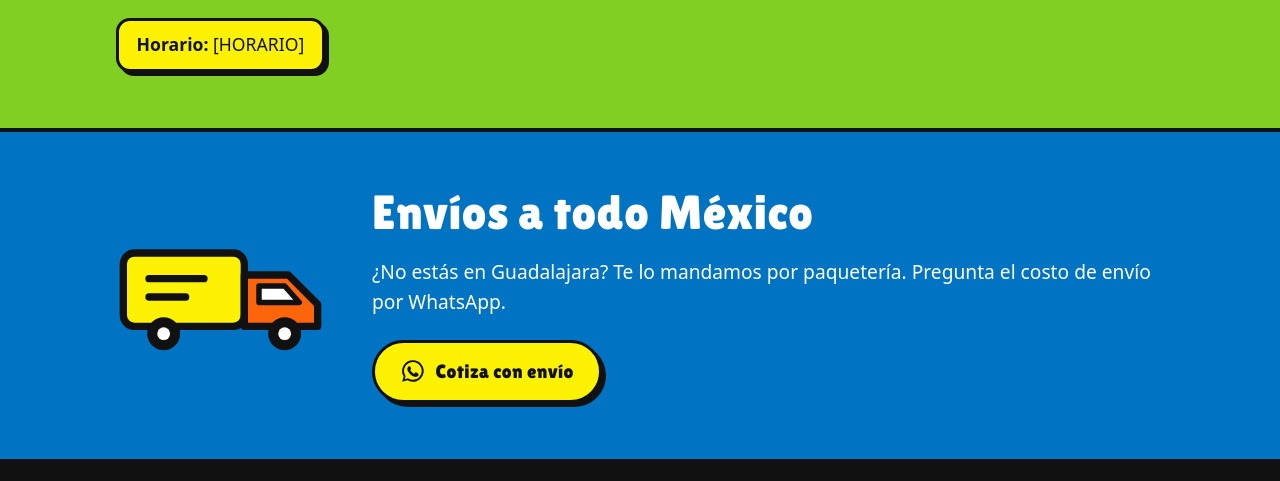
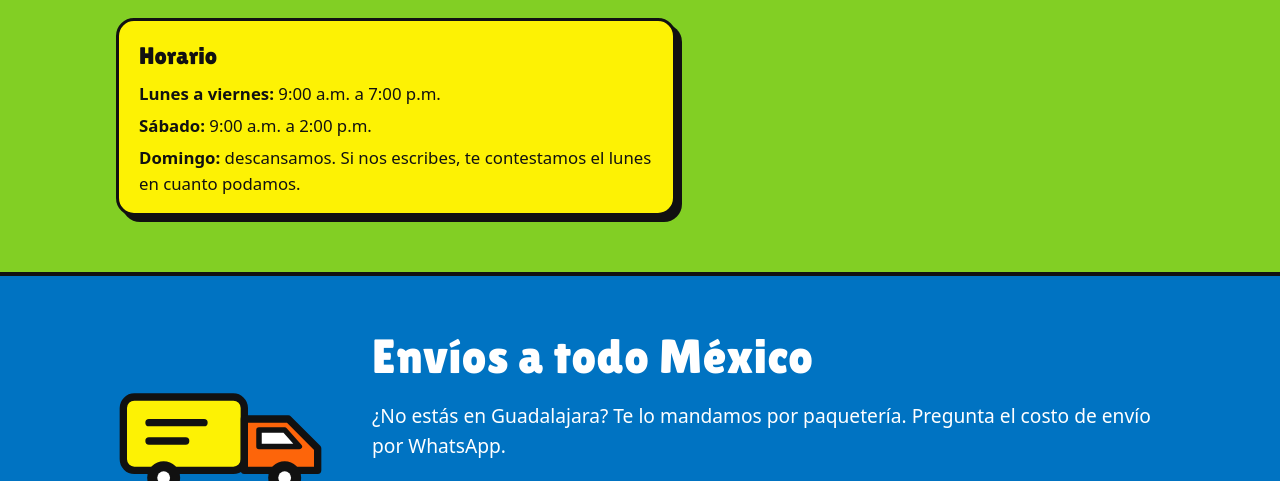
Before and after one commit to eito-tv/refacciones-el-charro, a plain HTML site: page index.html in a window 1280 px wide. Shown: the part 2162-2643 px from the top of the page. Drawn offline with Linux system fonts and the light colour scheme.

Commit message:
Agrega horario de atención
Co-Authored-By: Claude Opus 5.5 <noreply@anthropic.com>

```diff
--- a/index.html
+++ b/index.html
@@ -38,7 +38,6 @@
   <script>document.documentElement.classList.add('js')</script>
   <script src="script.js" defer></script>
 
-  <!-- MARCADOR en JSON-LD: openingHours (formato: "Mo-Fr 09:00-18:00", "Sa 09:00-14:00") -->
   <script type="application/ld+json">
   {
     "@context": "https://schema.org",
@@ -61,7 +60,7 @@
       "postalCode": "44460",
       "addressCountry": "MX"
     },
-    "openingHours": "[HORARIO]",
+    "openingHours": ["Mo-Fr 09:00-19:00", "Sa 09:00-14:00"],
     "sameAs": [
       "https://www.instagram.com/refacciones_el_charro/",
       "https://www.tiktok.com/@refacciones_el_charro",
@@ -72,7 +71,7 @@
         "@type": "AutoPartsStore",
         "name": "Refacciones El Charro · San Carlos",
         "telephone": "+523335044838",
-        "openingHours": "[HORARIO]",
+        "openingHours": ["Mo-Fr 09:00-19:00", "Sa 09:00-14:00"],
         "address": {
           "@type": "PostalAddress",
           "streetAddress": "C. José Luis Verdía 835, San Carlos",
@@ -86,7 +85,7 @@
         "@type": "AutoPartsStore",
         "name": "Refacciones El Charro · 5 de Febrero",
         "telephone": "+523335044838",
-        "openingHours": "[HORARIO]",
+        "openingHours": ["Mo-Fr 09:00-19:00", "Sa 09:00-14:00"],
         "address": {
           "@type": "PostalAddress",
           "streetAddress": "Av. 5 de Febrero 268",
@@ -213,7 +212,14 @@
             <a class="btn btn--blue" href="https://www.google.com/maps/search/?api=1&amp;query=Av.%205%20de%20Febrero%20268%2C%20Guadalajara%2C%20Jal." target="_blank" rel="noopener"><svg class="ico" aria-hidden="true"><use href="#i-pin"/></svg> Cómo llegar<span class="sr-only"> al local de 5 de Febrero</span></a>
           </article>
         </div>
-        <p class="hours reveal"><strong>Horario:</strong> <!-- MARCADOR --> [HORARIO]</p>
+        <div class="hours reveal">
+          <p class="hours__t">Horario</p>
+          <ul>
+            <li><strong>Lunes a viernes:</strong> 9:00 a.m. a 7:00 p.m.</li>
+            <li><strong>Sábado:</strong> 9:00 a.m. a 2:00 p.m.</li>
+            <li><strong>Domingo:</strong> descansamos. Si nos escribes, te contestamos el lunes en cuanto podamos.</li>
+          </ul>
+        </div>
       </div>
     </section>
 
--- a/styles.css
+++ b/styles.css
@@ -159,9 +159,11 @@ address { font-style: normal; }
 .place h3 { font-size: 1.6rem; }
 .place address { margin-bottom: 16px; font-size: 1.05rem; }
 .hours {
-  display: inline-block; background: var(--yellow); border: var(--line); border-radius: 14px;
-  box-shadow: var(--shadow-sm); padding: .6em 1em; margin: 0; font-size: 1.1rem;
+  max-width: 560px; background: var(--yellow); border: var(--line); border-radius: var(--r);
+  box-shadow: var(--shadow); padding: 16px 20px; font-size: 1.05rem;
 }
+.hours__t { font-family: var(--display); font-size: 1.5rem; margin: 0 0 .3em; }
+.hours li + li { margin-top: .35em; }
 
 .ship { display: grid; gap: 20px; justify-items: start; }
 .truck { width: 150px; height: auto; }
```
Also changed, not shown: 1 other file.
